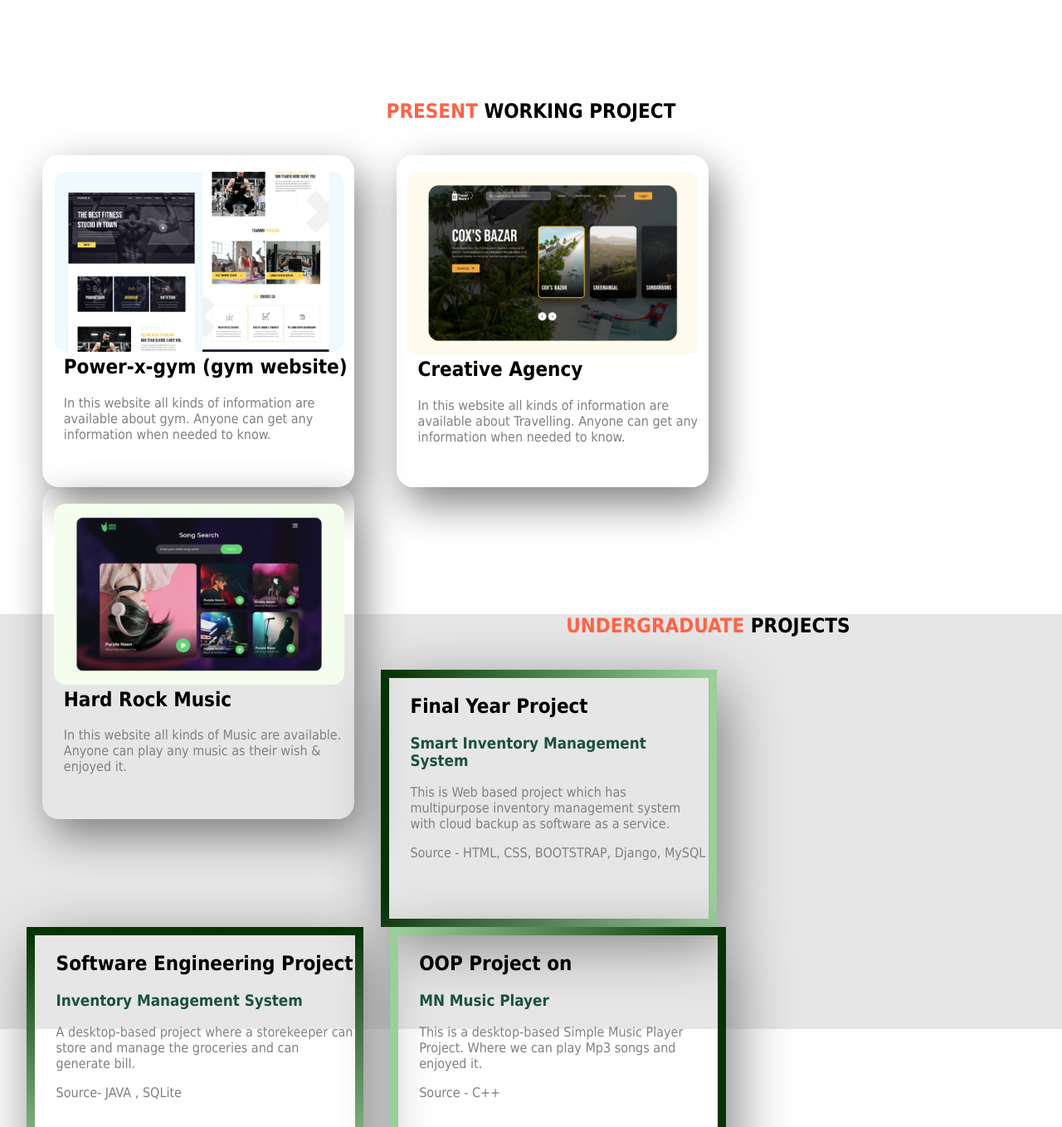
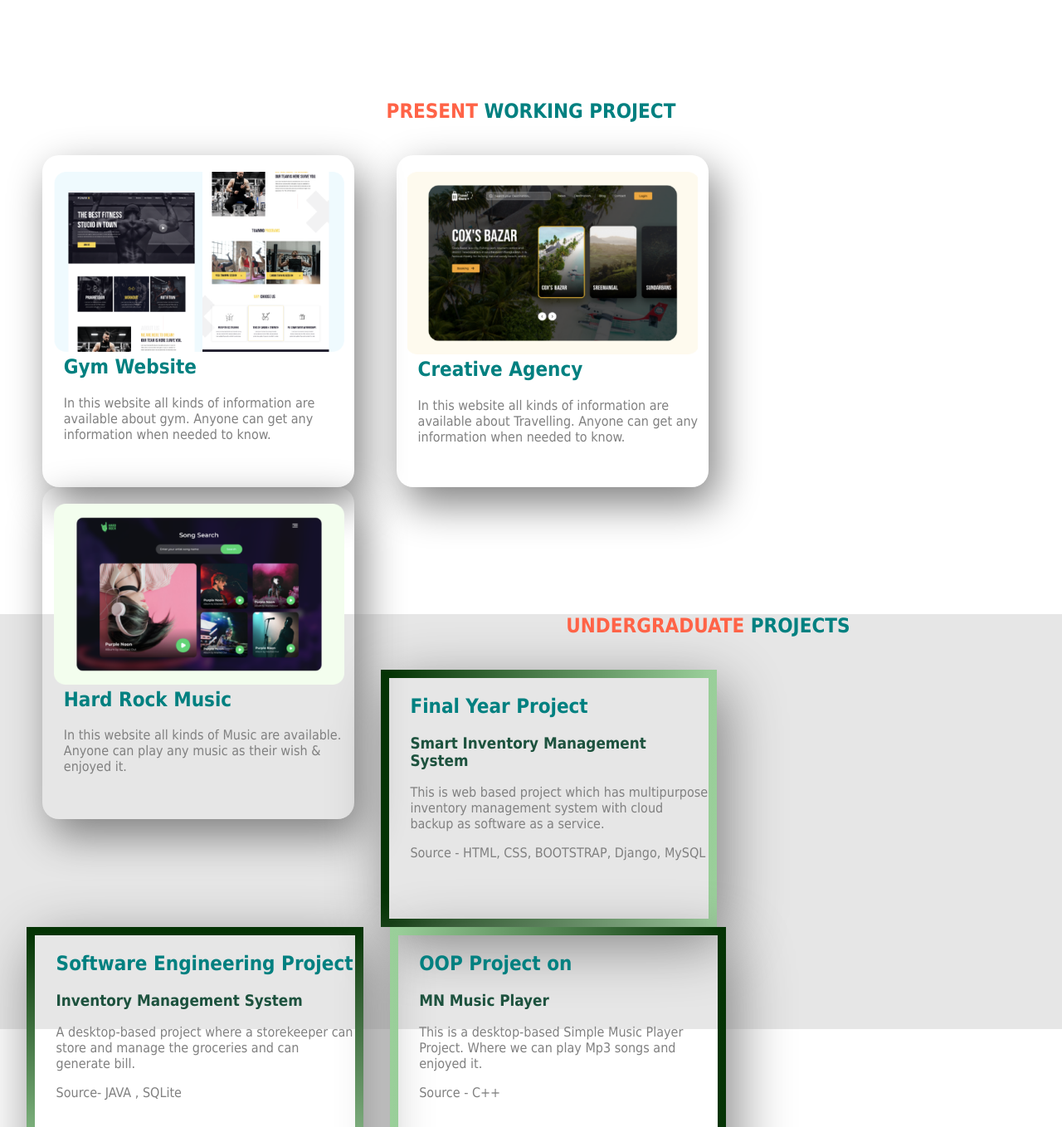
Before and after one commit to NafisNewaz/Assignment-1, a plain HTML site: page index.html in a window 1280 px wide. Shown: the part 1120-2478 px from the top of the page at 83% size. Drawn offline with Linux system fonts and the light colour scheme.

Commit message:
Portfolio Design

```diff
--- a/index.html
+++ b/index.html
@@ -11,7 +11,7 @@
     <Section class="background-color">
         <div class="half-segment">
             <h1 style="color: tomato;">HELLO! I'M</h1>
-            <h1 class="green-color"> GAUS MD. NAFIS</h1>
+            <h2 > GAUS MD. NAFIS</h2>
                 <p>I'm a Web Developer.Extremely motivated to constantly develop my skills and grow
                 up professionally. I am an enthusiastic, reliable, responsible and
                 hard working person.</p>
@@ -38,34 +38,34 @@
      </section>
 
      <section >
-            <h1 style="text-align:center;">  <span  style="color: tomato;">PRESENT</span>  WORKING PROJECT</h1> <br>
+            <h1 style="text-align:center; color: tomato;"> PRESENT <span  style="color:teal"> WORKING PROJECT</span> </h1> <br>
         <div class="image-box">
             <img src="./images/image 4.png" alt="failed to display this Picture">
-            <h2>Power-x-gym (gym website)</h2>
+            <h2>Gym Website</h2>
             <p>In this website all kinds of information are available about gym. Anyone can get any  information  when needed to know.</p>
         </div>
 
         <div class="image-box" >
             <img src="./images/image 5.png" alt="failed to display this Picture">
 
-            <h2>Creative Agency</h2>
+            <h2 >Creative Agency</h2>
                 <p>In this website all kinds of information are available about Travelling. Anyone can get any  information  when needed to know.</p>
         </div>
 
         <div class="image-box">
             <img src="./images/image 8.png" alt="failed to display this Picture">
-            <h2>Hard Rock Music</h2>
+            <h2 >Hard Rock Music</h2>
             <p>In this website all kinds of Music are available. Anyone can play any music as their wish & enjoyed it.</p>
         </div>
     </section>
 
     <section class="background-design">
-        <h1 style="text-align:center;"> <span style="color: tomato;" >UNDERGRADUATE </span>PROJECTS</h1> <br>
+        <h1 style="text-align:center;color: tomato;"> UNDERGRADUATE <span style="color: teal;">PROJECTS</span></h1> <br>
         <div id="side-color-1" class="experience-box">
 
             <h2>Final Year Project</h2>
             <h3 class="green-color">Smart Inventory Management System</h3>
-            <p>This is Web based project which has multipurpose inventory management
+            <p>This is web based project which has multipurpose inventory management
                 system with cloud backup as software as a service.</p>
              <p>Source - HTML, CSS, BOOTSTRAP, Django, MySQL</p>
         </div>
--- a/style.css
+++ b/style.css
@@ -7,8 +7,13 @@ section
     height: 500px;
     margin-bottom: 120px;
 }
+
+
 .green-color{
     color:  #1d523e;
+}
+h2{
+    color:  teal;
 }
 
 .half-segment{
@@ -50,10 +55,7 @@ section
    right:3.5%;
 
 }
-h2{
 
-   color:black;
-}
 
 .experience-box{
     float: left;
```
